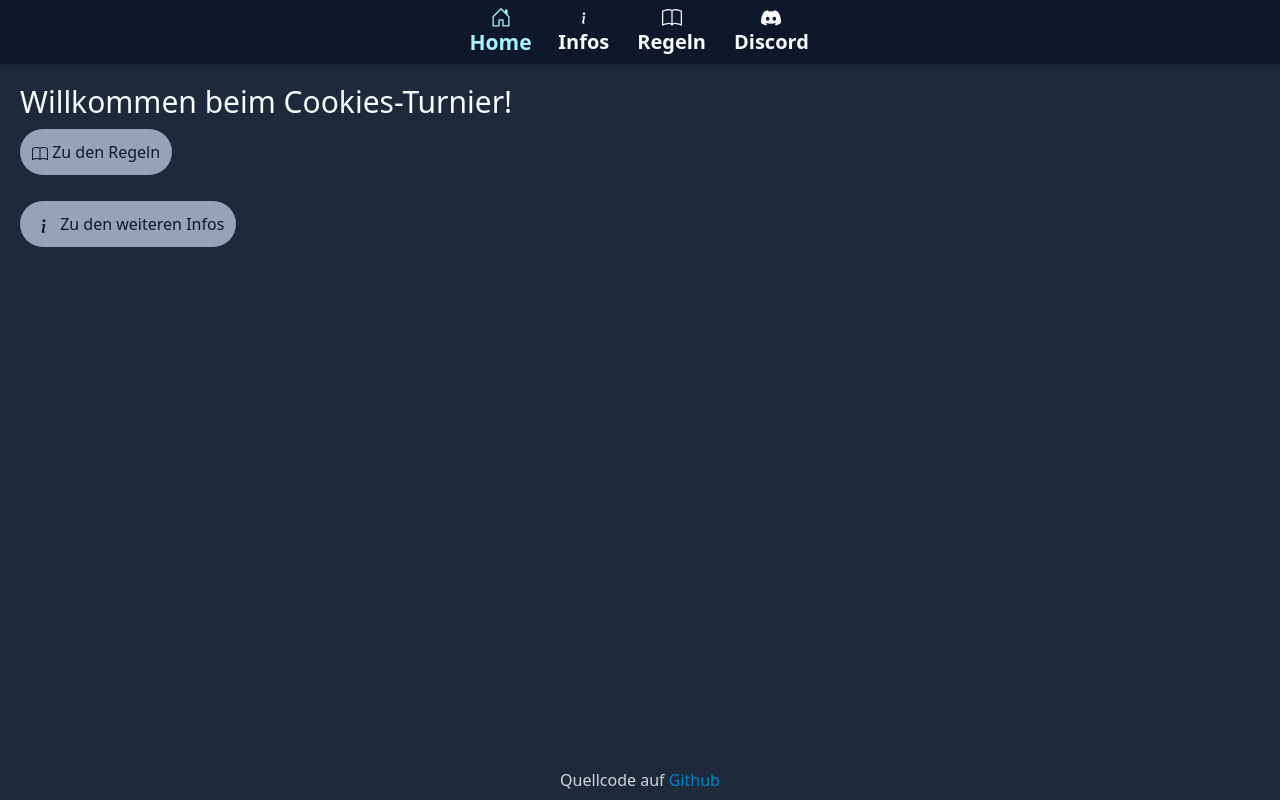
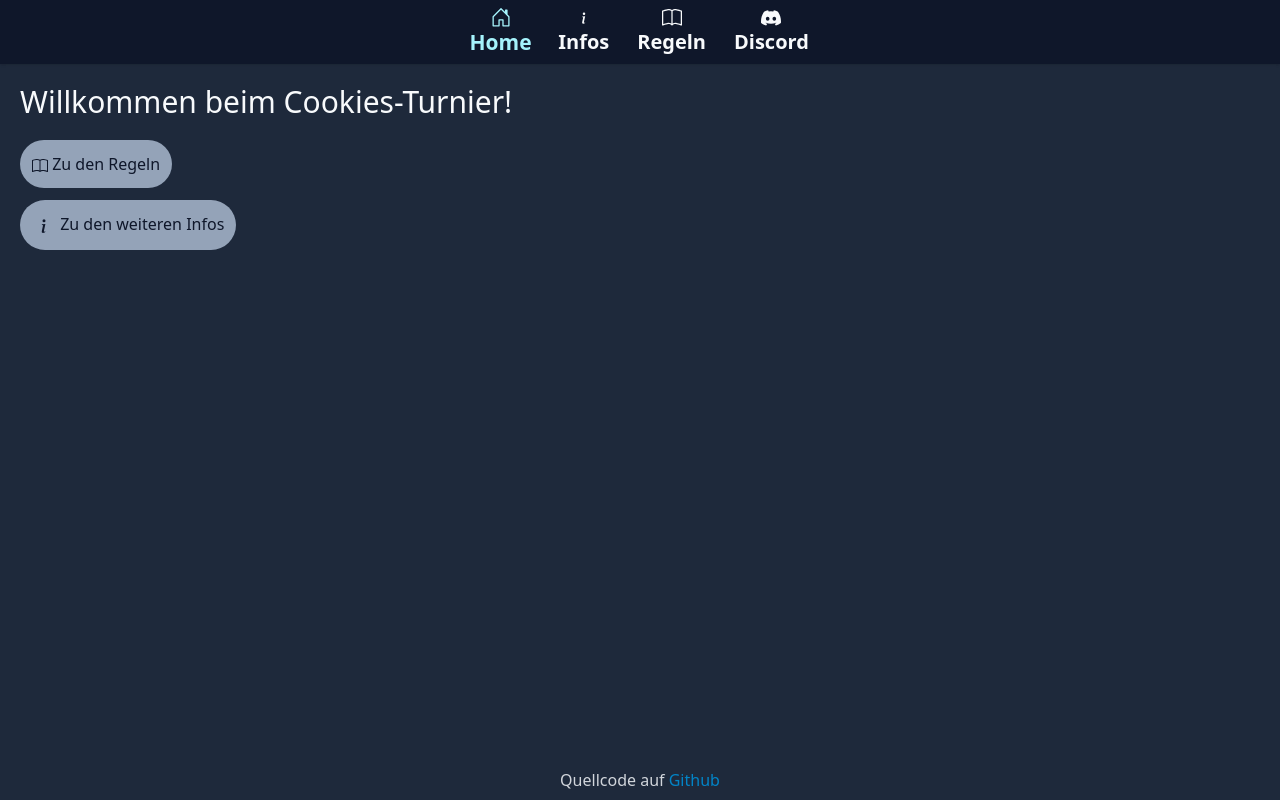
Before and after one commit to CookiesTournament/website, a Next.js app: page / in a window 1280 px wide. Built offline with nearby package versions, Linux system fonts and the light colour scheme.

Commit message:
💄 Fix styling issues

```diff
--- a/pages/_app.tsx
+++ b/pages/_app.tsx
@@ -19,10 +19,10 @@ function App({ Component, pageProps }: AppProps) {
           />
         </nav>
       </header>
-      <main className="p-5 text-slate-50">
+      <main className="p-5 text-slate-50 grow">
         <Component {...pageProps} />
       </main>
-      <footer className="absolute bottom-0 right-0 left-0 text-gray-300 flex justify-center">
+      <footer className="text-gray-300 flex justify-center justify-self-end">
         <p className="text-center p-2">
           Quellcode auf{" "}
           <Link href="https://github.com/CookiesTournament/website">
--- a/pages/index.tsx
+++ b/pages/index.tsx
@@ -16,19 +16,18 @@ const Home: NextPage = () => {
         <link rel="icon" href="/img/cookie.png" />
       </Head>
       <h1 className="text-3xl mb-5">Willkommen beim Cookies-Turnier!</h1>
+      <div className="inline-flex flex-col gap-3 items-start">
         <Link href="/rules">
-        <a className="p-3 bg-slate-400 text-slate-900 hover:bg-slate-500 transition rounded-full">
+          <button className="p-3 bg-slate-400 text-slate-900 hover:bg-slate-500 transition rounded-full">
             <Book className="inline-block" /> Zu den Regeln
-        </a>
+          </button>
         </Link>
-      <br />
-      <br />
-      <br />
         <Link href="/infos">
-        <a className="p-3 bg-slate-400 text-slate-900 hover:bg-slate-500 transition rounded-full">
+          <button className="p-3 bg-slate-400 text-slate-900 hover:bg-slate-500 transition rounded-full">
             <Info size="1.5em" className="inline-block" /> Zu den weiteren Infos
-        </a>
+          </button>
         </Link>
+      </div>
     </>
   );
 };
--- a/styles/globals.css
+++ b/styles/globals.css
@@ -3,5 +3,5 @@
 @tailwind utilities;
 
 #__next {
-  min-height: 100vh;
+  @apply min-h-screen flex flex-col;
 }
```
Lines whose indentation alone changed are shown as unchanged.
